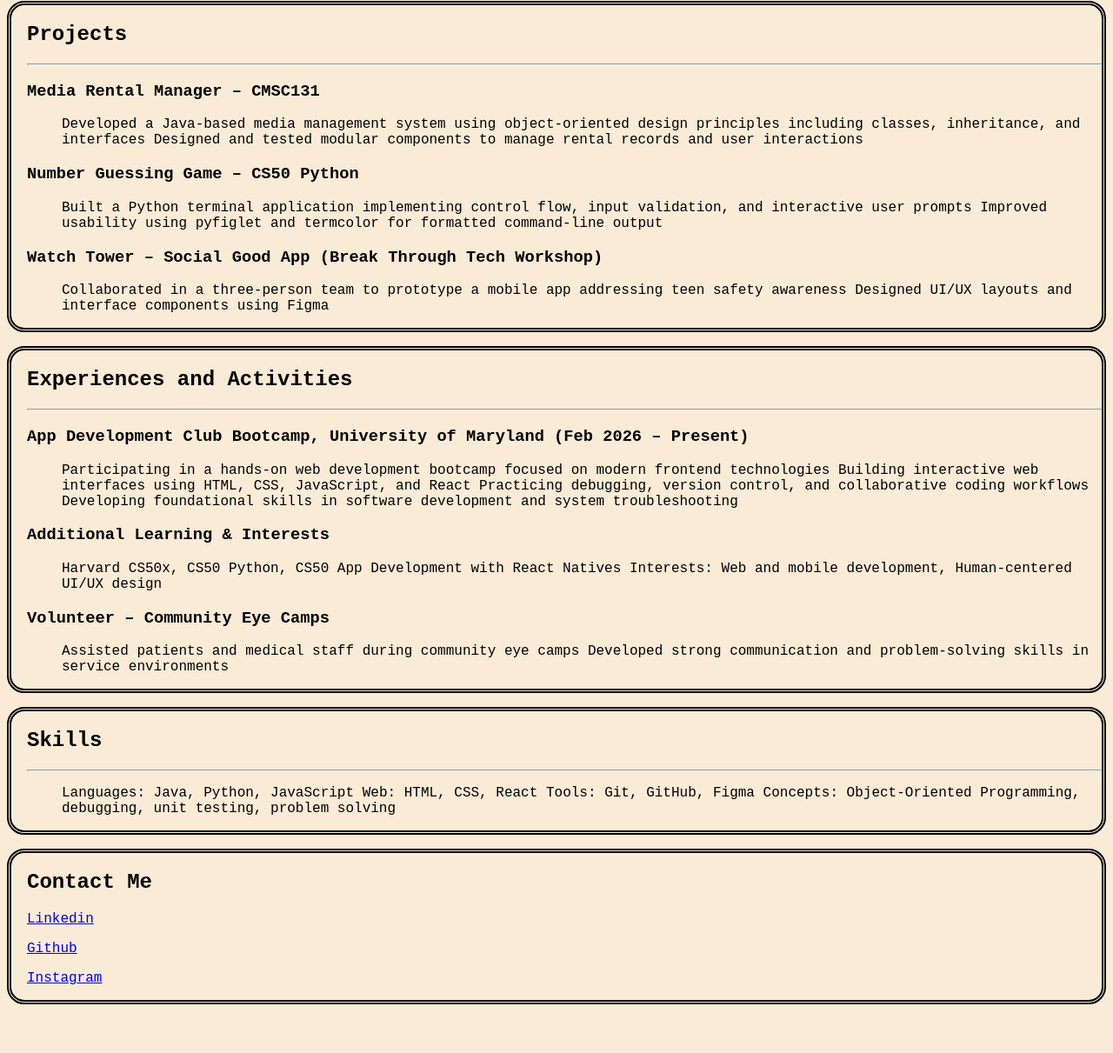
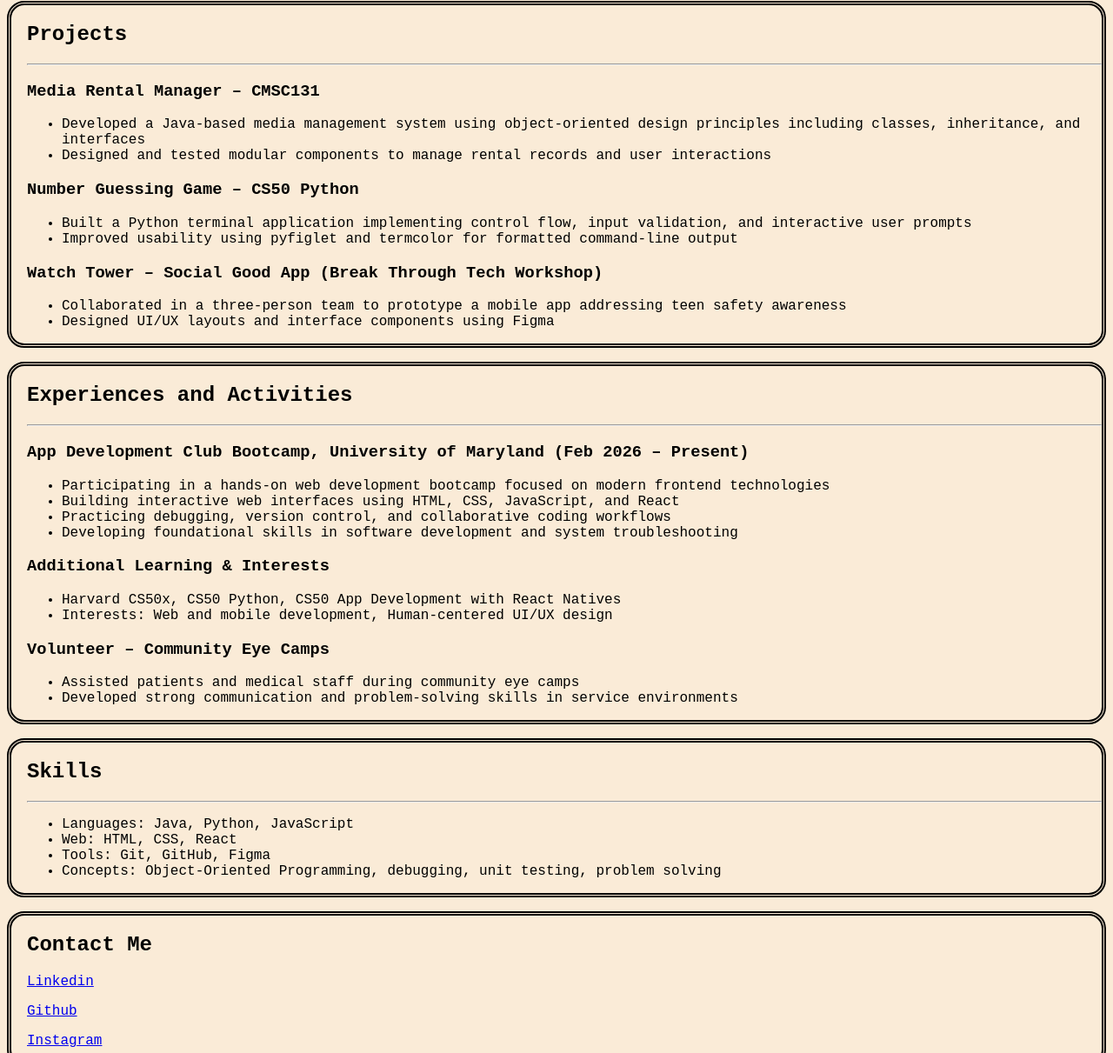
Before and after one commit to DeekshaDudi/PersonalPortfolioHW, a plain HTML site: page index.html in a window 1280 px wide. Shown: the part 942-2153 px from the top of the page at 87% size. Before the commit the page ends 2105 px from the top, so only its background shows below. Drawn offline with Linux system fonts and the light colour scheme.

Commit message:
changing lists

```diff
--- a/index.html
+++ b/index.html
@@ -41,9 +41,9 @@
 
         <h4>B.S. in Computer Science  (Expected Graduation December 2028)</h4>
         <ul>
-            <l1>Relevant Coursework: CMSC131 – Object-Oriented Programming I (Grade: A), CMSC132 –
+            <li>Relevant Coursework: CMSC131 – Object-Oriented Programming I (Grade: A), CMSC132 –
             Object-Oriented Programming II (In Progress), CMSC250 – Discrete Structures (In Progress),
-            MATH240 – Linear Algebra (Grade: A+), STAT400 – Applied Probability Statistics (In Progress)</l1>
+            MATH240 – Linear Algebra (Grade: A+), STAT400 – Applied Probability Statistics (In Progress)</li>
         </ul>
 
     </section>
@@ -55,20 +55,20 @@
         <hr>
         <h3>Media Rental Manager – CMSC131</h3>
         <ul>
-            <l1>Developed a Java-based media management system using object-oriented design principles
-                including classes, inheritance, and interfaces</l1>
-            <l2>Designed and tested modular components to manage rental records and user interactions</l2>
+            <li>Developed a Java-based media management system using object-oriented design principles
+                including classes, inheritance, and interfaces</li>
+            <li>Designed and tested modular components to manage rental records and user interactions</li>
         </ul>
         <h3>Number Guessing Game – CS50 Python</h3>
         <ul>
-            <l1>Built a Python terminal application implementing control flow, input validation, and interactive user
-                prompts</l1>
-            <l2>Improved usability using pyfiglet and termcolor for formatted command-line output</l2>
+            <li>Built a Python terminal application implementing control flow, input validation, and interactive user
+                prompts</li>
+            <li>Improved usability using pyfiglet and termcolor for formatted command-line output</li>
         </ul>
         <h3>Watch Tower – Social Good App (Break Through Tech Workshop)</h3>
         <ul>
-            <l1>Collaborated in a three-person team to prototype a mobile app addressing teen safety awareness</l1>
-            <l2>Designed UI/UX layouts and interface components using Figma</l2>
+            <li>Collaborated in a three-person team to prototype a mobile app addressing teen safety awareness</li>
+            <li>Designed UI/UX layouts and interface components using Figma</li>
         </ul>
 
     </section>
@@ -80,20 +80,20 @@
         <hr>
         <h3>App Development Club Bootcamp, University of Maryland (Feb 2026 – Present)</h3>
         <ul>
-            <l1>Participating in a hands-on web development bootcamp focused on modern frontend technologies</l1>
-            <l2>Building interactive web interfaces using HTML, CSS, JavaScript, and React</l2>
-            <l3>Practicing debugging, version control, and collaborative coding workflows</l3>
-            <l4>Developing foundational skills in software development and system troubleshooting</l4>
+            <li>Participating in a hands-on web development bootcamp focused on modern frontend technologies</li>
+            <li>Building interactive web interfaces using HTML, CSS, JavaScript, and React</li>
+            <li>Practicing debugging, version control, and collaborative coding workflows</li>
+            <li>Developing foundational skills in software development and system troubleshooting</li>
         </ul>
         <h3>Additional Learning & Interests</h3>
         <ul>
-            <l1>Harvard CS50x, CS50 Python, CS50 App Development with React Natives</l1>
-            <l2>Interests: Web and mobile development, Human-centered UI/UX design</l2>
+            <li>Harvard CS50x, CS50 Python, CS50 App Development with React Natives</li>
+            <li>Interests: Web and mobile development, Human-centered UI/UX design</li>
         </ul>
         <h3>Volunteer – Community Eye Camps</h3>
         <ul>
-            <l1>Assisted patients and medical staff during community eye camps</l1>
-            <l2>Developed strong communication and problem-solving skills in service environments</l2>
+            <li>Assisted patients and medical staff during community eye camps</li>
+            <li>Developed strong communication and problem-solving skills in service environments</li>
         </ul>
     </section>
 
@@ -103,10 +103,10 @@
         <h2>Skills</h2>
         <hr>
         <ul>
-            <l1>Languages: Java, Python, JavaScript</l1>
-            <l2>Web: HTML, CSS, React</l2>
-            <l3>Tools: Git, GitHub, Figma</l3>
-            <l4>Concepts: Object-Oriented Programming, debugging, unit testing, problem solving</l4>
+            <li>Languages: Java, Python, JavaScript</li>
+            <li>Web: HTML, CSS, React</li>
+            <li>Tools: Git, GitHub, Figma</li>
+            <li>Concepts: Object-Oriented Programming, debugging, unit testing, problem solving</li>
         </ul>
     </section>
 
```
